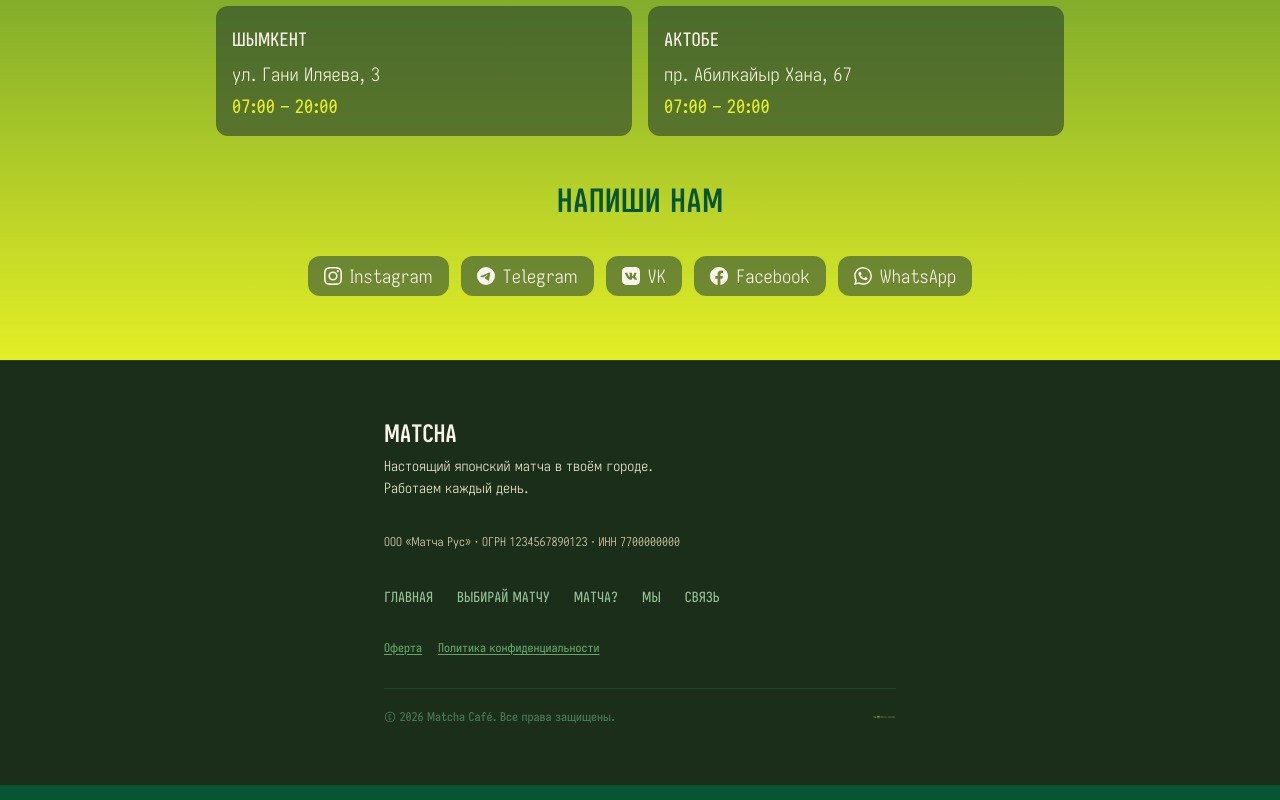
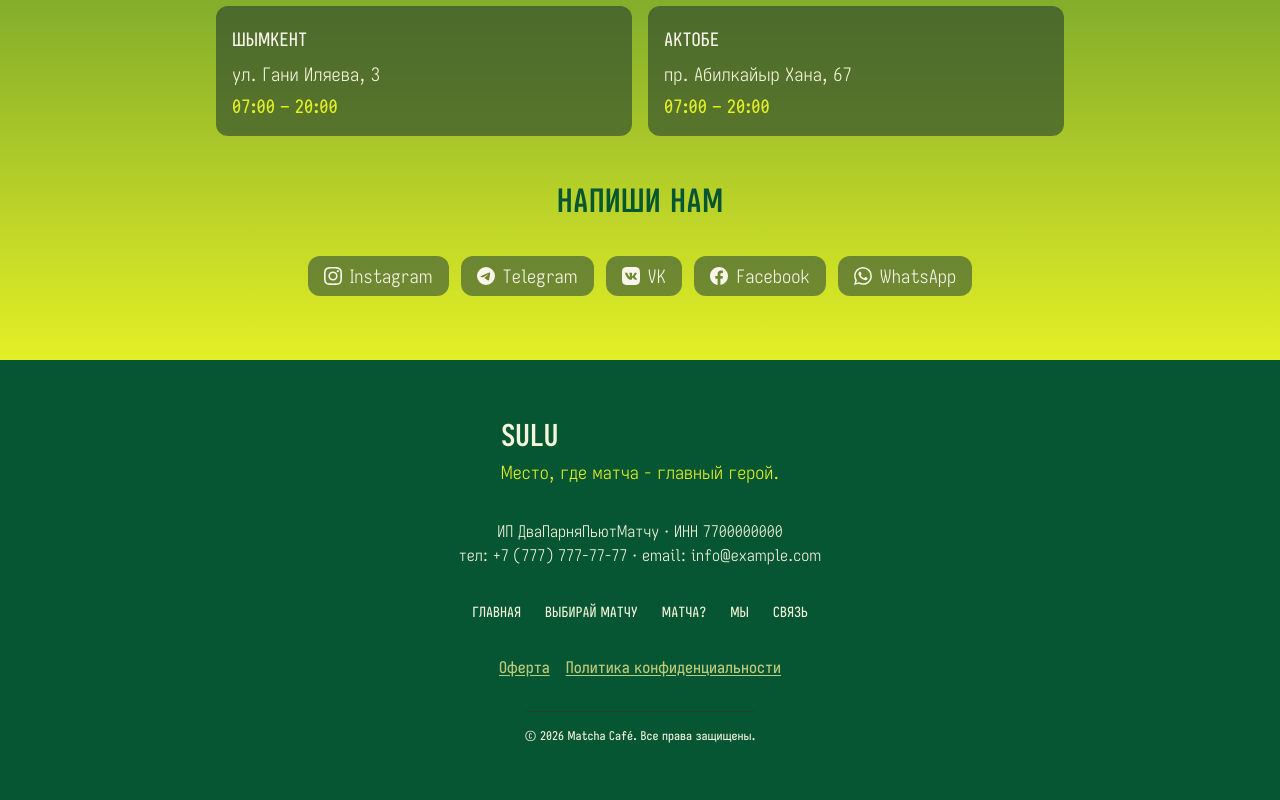
Before and after one commit to bavayra/matcha-cafe, a React (Vite) app: page / in a window 1280 px wide. Shown: the part 5606-6406 px from the top of the page. Built offline with nearby package versions, Linux system fonts and the light colour scheme; the HTML template or start-up script is replaced by a standard one.

Commit message:
style/refacor(Footer): adjusted text content according to plan. Removed payments' img. Added a section-width class to the section. Corrected text colors and font sizes

```diff
--- a/src/components/Footer/Footer.tsx
+++ b/src/components/Footer/Footer.tsx
@@ -1,25 +1,23 @@
-import paymentsImg from '../../../images/photos/payments.webp'
 import { navItems } from '../../data/navigation'
 
 const year = new Date().getFullYear()
 
 export default function Footer() {
   return (
-    <footer className="bg-matcha-900 border-t border-matcha-800 px-6 py-14 text-cream-100">
-      <div className="max-w-lg mx-auto flex flex-col gap-8">
+    <footer className="bg-[var(--green-main)] border-t border-[var(--green-main)] px-6 py-14 text-[var(--cream-main)]">
+      <div className="section-width mx-auto flex flex-col gap-8 items-center">
         {/* Text block 1 — brand */}
         <div>
-          <p className="text-2xl font-bold tracking-tight">MATCHA</p>
-          <p className="mt-1.5 text-cream-200 font-light text-sm leading-relaxed max-w-xs">
-            Настоящий японский матча в твоём городе. Работаем каждый день.
+          <p className="text-2xl font-bold tracking-tight md:text-3xl">SULU</p>
+          <p className="mt-1.5 text-[var(--yellow-main)] font-light text-base md:text-lg leading-relaxed max-w-xs">
+            Место, где матча - главный герой.
           </p>
         </div>
 
         {/* Text block 2 — legal */}
-        <div>
-          <p className="text-cream-300 font-light text-xs leading-relaxed">
-            ООО «Матча Рус» · ОГРН 1234567890123 · ИНН 7700000000
-          </p>
+        <div className="text-[var(--cream-main)] text-center font-light text-xs md:text-base leading-relaxed ">
+          <p>ИП ДваПарняПьютМатчу · ИНН 7700000000</p>
+          <p>тел: +7 (777) 777-77-77 · email: info@example.com</p>
         </div>
 
         {/* Nav repeat */}
@@ -29,7 +27,7 @@
               <li key={item.href}>
                 <a
                   href={item.href}
-                  className="text-sm text-matcha-300 hover:text-cream-100 transition-colors"
+                  className="text-sm text-[var(--green-dark)] hover:text-[var(--cream-main)] transition-colors"
                 >
                   {item.label}
                 </a>
@@ -42,13 +40,13 @@
         <div className="flex flex-wrap gap-4">
           <a
             href="/oferta"
-            className="text-xs text-matcha-400 hover:text-cream-200 transition-colors underline underline-offset-2"
+            className="text-xs md:text-base text-[var(--yellow-text)] hover:text-[var(--yellow-main)] transition-colors underline underline-offset-2"
           >
             Оферта
           </a>
           <a
             href="/privacy"
-            className="text-xs text-matcha-400 hover:text-cream-200 transition-colors underline underline-offset-2"
+            className="text-xs md:text-base text-[var(--yellow-text)] hover:text-[var(--yellow-main)] transition-colors underline underline-offset-2"
           >
             Политика конфиденциальности
           </a>
@@ -56,12 +54,9 @@
 
         {/* Bottom row: copyright + payments */}
         <div className="flex items-center justify-between gap-4 pt-4 border-t border-matcha-800">
-          <p className="text-xs text-matcha-500">© {year} Matcha Café. Все права защищены.</p>
-          <img
-            src={paymentsImg}
-            alt="Способы оплаты"
-            className="h-6 object-contain opacity-70"
-          />
+          <p className="text-xs text-[var(--cream-main)]">
+            © {year} Matcha Café. Все права защищены.
+          </p>
         </div>
       </div>
     </footer>
```
